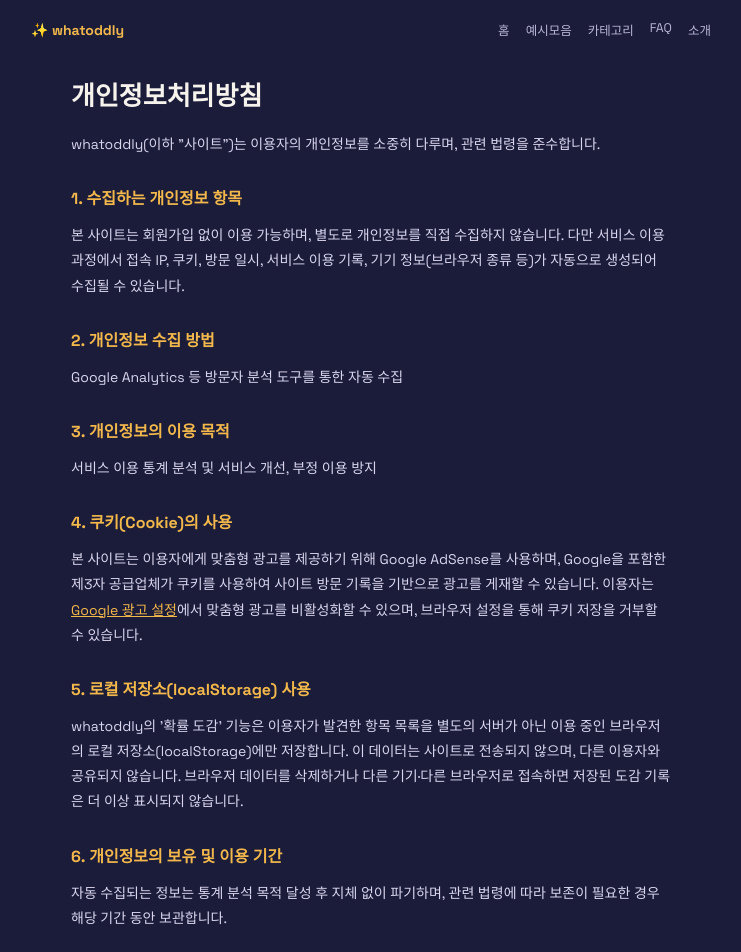
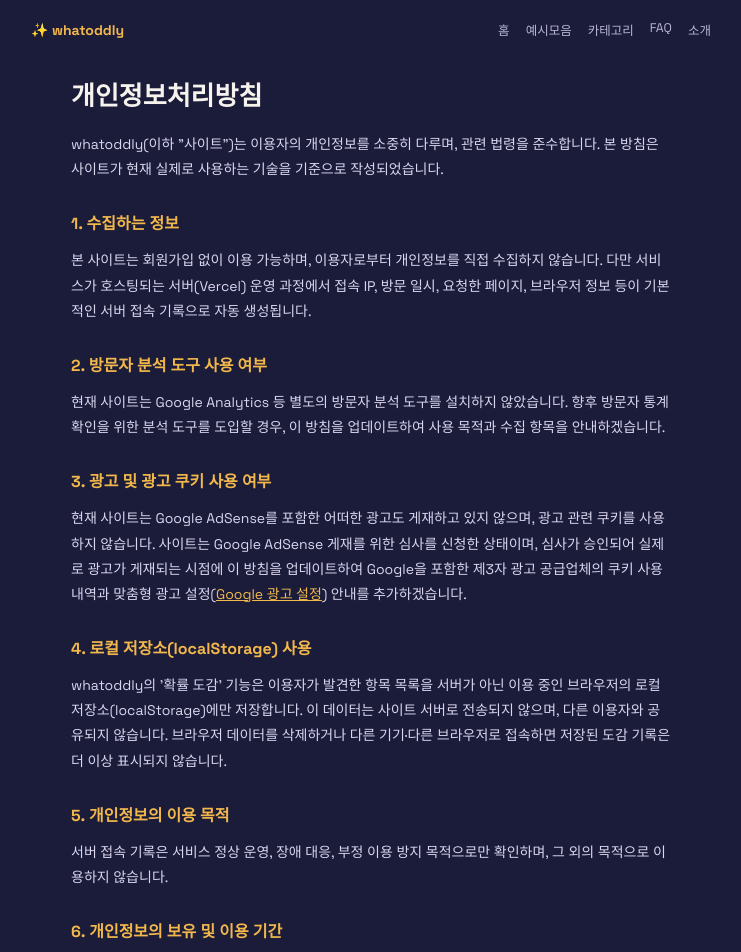
Before and after one commit to uli42852-commits/whatoddly, a Next.js app: page /privacy-policy in a window 1280 px wide. Shown: the top 952 px of the page, without its empty margins (269-1010 px from the left). Built offline with nearby package versions, Linux system fonts and the light colour scheme.

Commit message:
Update page.js

```diff
--- a/app/privacy-policy/page.js
+++ b/app/privacy-policy/page.js
@@ -9,47 +9,58 @@ export default function PrivacyPolicyPage() {
       <h1>개인정보처리방침</h1>
       <p>
         whatoddly(이하 "사이트")는 이용자의 개인정보를 소중히 다루며, 관련 법령을
-        준수합니다.
+        준수합니다. 본 방침은 사이트가 현재 실제로 사용하는 기술을 기준으로
+        작성되었습니다.
       </p>
 
-      <h2>1. 수집하는 개인정보 항목</h2>
+      <h2>1. 수집하는 정보</h2>
       <p>
-        본 사이트는 회원가입 없이 이용 가능하며, 별도로 개인정보를 직접 수집하지
-        않습니다. 다만 서비스 이용 과정에서 접속 IP, 쿠키, 방문 일시, 서비스 이용
-        기록, 기기 정보(브라우저 종류 등)가 자동으로 생성되어 수집될 수 있습니다.
+        본 사이트는 회원가입 없이 이용 가능하며, 이용자로부터 개인정보를 직접
+        수집하지 않습니다. 다만 서비스가 호스팅되는 서버(Vercel) 운영 과정에서
+        접속 IP, 방문 일시, 요청한 페이지, 브라우저 정보 등이 기본적인 서버 접속
+        기록으로 자동 생성됩니다.
       </p>
 
-      <h2>2. 개인정보 수집 방법</h2>
-      <p>Google Analytics 등 방문자 분석 도구를 통한 자동 수집</p>
+      <h2>2. 방문자 분석 도구 사용 여부</h2>
+      <p>
+        현재 사이트는 Google Analytics 등 별도의 방문자 분석 도구를 설치하지
+        않았습니다. 향후 방문자 통계 확인을 위한 분석 도구를 도입할 경우, 이
+        방침을 업데이트하여 사용 목적과 수집 항목을 안내하겠습니다.
+      </p>
 
-      <h2>3. 개인정보의 이용 목적</h2>
-      <p>서비스 이용 통계 분석 및 서비스 개선, 부정 이용 방지</p>
-
-      <h2>4. 쿠키(Cookie)의 사용</h2>
+      <h2>3. 광고 및 광고 쿠키 사용 여부</h2>
       <p>
-        본 사이트는 이용자에게 맞춤형 광고를 제공하기 위해 Google AdSense를
-        사용하며, Google을 포함한 제3자 공급업체가 쿠키를 사용하여 사이트 방문
-        기록을 기반으로 광고를 게재할 수 있습니다. 이용자는{" "}
+        현재 사이트는 Google AdSense를 포함한 어떠한 광고도 게재하고 있지
+        않으며, 광고 관련 쿠키를 사용하지 않습니다. 사이트는 Google AdSense
+        게재를 위한 심사를 신청한 상태이며, 심사가 승인되어 실제로 광고가
+        게재되는 시점에 이 방침을 업데이트하여 Google을 포함한 제3자 광고
+        공급업체의 쿠키 사용 내역과 맞춤형 광고 설정(
         <a href="https://adssettings.google.com" style={{ color: "#F2B84B" }}>
           Google 광고 설정
         </a>
-        에서 맞춤형 광고를 비활성화할 수 있으며, 브라우저 설정을 통해 쿠키 저장을
-        거부할 수 있습니다.
+        ) 안내를 추가하겠습니다.
       </p>
 
-      <h2>5. 로컬 저장소(localStorage) 사용</h2>
+      <h2>4. 로컬 저장소(localStorage) 사용</h2>
       <p>
-        whatoddly의 '확률 도감' 기능은 이용자가 발견한 항목 목록을 별도의 서버가
-        아닌 이용 중인 브라우저의 로컬 저장소(localStorage)에만 저장합니다. 이
-        데이터는 사이트로 전송되지 않으며, 다른 이용자와 공유되지 않습니다. 브라우저
+        whatoddly의 '확률 도감' 기능은 이용자가 발견한 항목 목록을 서버가 아닌
+        이용 중인 브라우저의 로컬 저장소(localStorage)에만 저장합니다. 이 데이터는
+        사이트 서버로 전송되지 않으며, 다른 이용자와 공유되지 않습니다. 브라우저
         데이터를 삭제하거나 다른 기기·다른 브라우저로 접속하면 저장된 도감 기록은
         더 이상 표시되지 않습니다.
       </p>
 
+      <h2>5. 개인정보의 이용 목적</h2>
+      <p>
+        서버 접속 기록은 서비스 정상 운영, 장애 대응, 부정 이용 방지 목적으로만
+        확인하며, 그 외의 목적으로 이용하지 않습니다.
+      </p>
+
       <h2>6. 개인정보의 보유 및 이용 기간</h2>
       <p>
-        자동 수집되는 정보는 통계 분석 목적 달성 후 지체 없이 파기하며, 관련 법령에
-        따라 보존이 필요한 경우 해당 기간 동안 보관합니다.
+        서버 접속 기록은 호스팅 서비스(Vercel)의 기본 정책에 따라 보관되며,
+        사이트 운영자가 별도로 장기 보관하지 않습니다. 관련 법령에 따라 보존이
+        필요한 경우 해당 기간 동안 보관합니다.
       </p>
 
       <h2>7. 개인정보의 제3자 제공</h2>
@@ -61,8 +72,11 @@ export default function PrivacyPolicyPage() {
       <h2>8. 문의처</h2>
       <p>개인정보처리방침에 대한 문의사항은 contact@whatoddly.com으로 연락 바랍니다.</p>
 
-      <h2>9. 시행일</h2>
-      <p>본 방침은 2026년 시행됩니다.</p>
+      <h2>9. 시행일 및 변경 고지</h2>
+      <p>
+        본 방침은 2026년 시행되며, 분석 도구나 광고 게재 등 실제 서비스 운영
+        방식이 바뀔 경우 그 시점에 맞추어 본 방침의 내용을 함께 업데이트합니다.
+      </p>
     </div>
   );
 }
```
